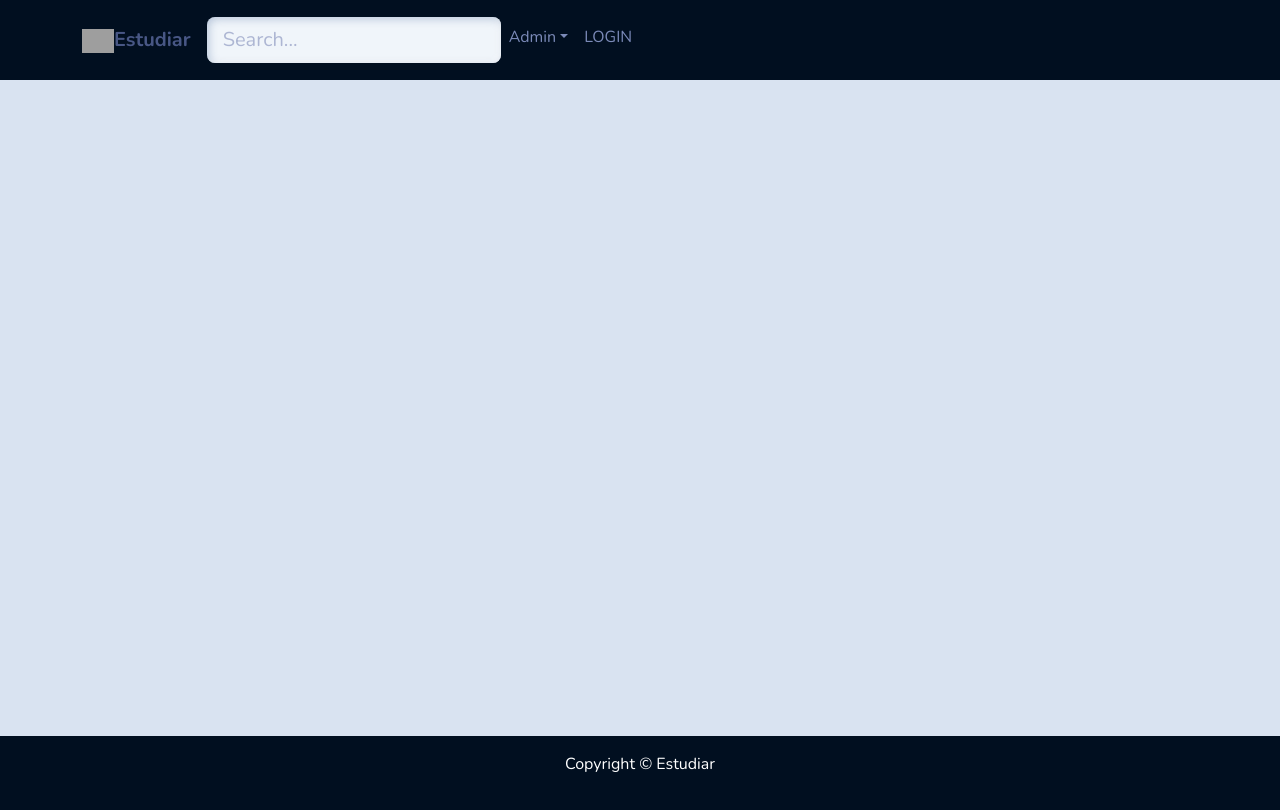
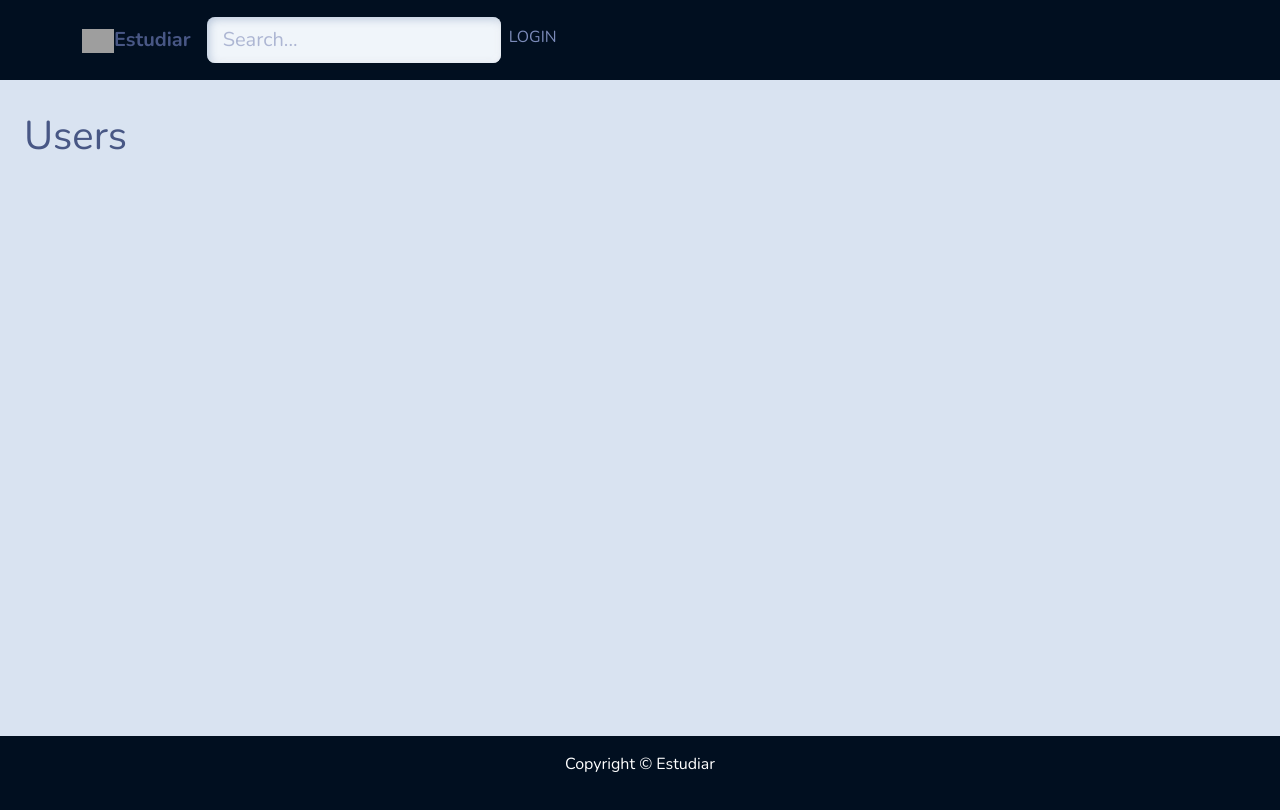
Before and after one commit to Manasseh-Kinyua/estudiar, a React (Create React App) app in the folder frontend/: page /admin/userlist in a window 1280 px wide. Shown: the top 810 px of the page. Built offline with nearby package versions, Linux system fonts and the light colour scheme; grey boxes are pictures that could not be loaded.

Commit message:
Frontend: add admin user to navbar

```diff
--- a/frontend/src/App.js
+++ b/frontend/src/App.js
@@ -7,6 +7,7 @@ import HomeScreen from './screens/HomeScreen';
 import SingleRoom from './screens/SingleRoom';
 import LoginScreen from './screens/LoginScreen';
 import RegisterScreen from './screens/RegisterScreen';
+import UserList from './screens/UserList';
 
 function App() {
   return (
@@ -20,6 +21,7 @@ function App() {
               <Route path='/room/:id' element={ <SingleRoom /> } />
               <Route path='/login' element={ <LoginScreen /> } />
               <Route path='/register' element={ <RegisterScreen /> } />
+              <Route path='/admin/userlist' element={ <UserList /> } />
             </Routes>
           </Container>
         </main>
--- a/frontend/src/components/Header.js
+++ b/frontend/src/components/Header.js
@@ -35,15 +35,28 @@ function Header() {
                     >
                         <SearchBox  />
 
-                        <NavDropdown
+                        {userInfo && userInfo.isAdmin && (
+                            <NavDropdown
                             title='Admin'
                             id='username'>
                                 <LinkContainer
-                                    to='/profile'>
-                                        <NavDropdown.Item>Profile</NavDropdown.Item>
+                                    to='/admin/userlist'>
+                                        <NavDropdown.Item>Users</NavDropdown.Item>
                                 </LinkContainer>
-                                <NavDropdown.Item >Logout</NavDropdown.Item>
-                            </NavDropdown>
+                                <LinkContainer
+                                    to='/admin/roomlist'>
+                                        <NavDropdown.Item>Rooms</NavDropdown.Item>
+                                </LinkContainer>
+                                <LinkContainer
+                                    to='/admin/messagelist'>
+                                        <NavDropdown.Item>Messages</NavDropdown.Item>
+                                </LinkContainer>
+                                <LinkContainer
+                                    to='/admin/reviewlist'>
+                                        <NavDropdown.Item>Reviews</NavDropdown.Item>
+                                </LinkContainer>
+                          </NavDropdown>
+                        )}
 
                         {userInfo ? (
                           <div style={{display: 'flex'}}>
--- /dev/null
+++ b/frontend/src/screens/UserList.js
@@ -0,0 +1,11 @@
+import React from 'react'
+
+function UserList() {
+  return (
+    <div>
+      <h1>Users</h1>
+    </div>
+  )
+}
+
+export default UserList
```
